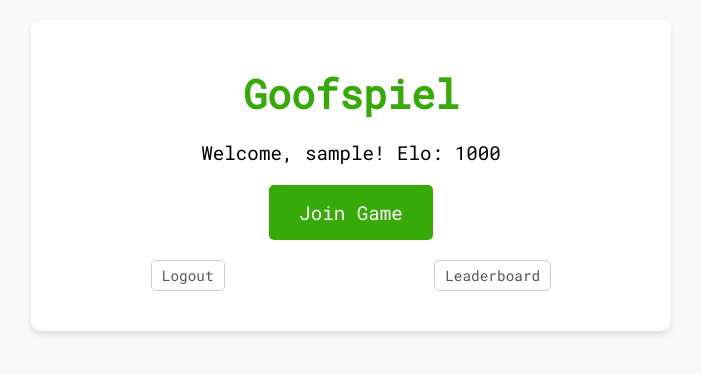
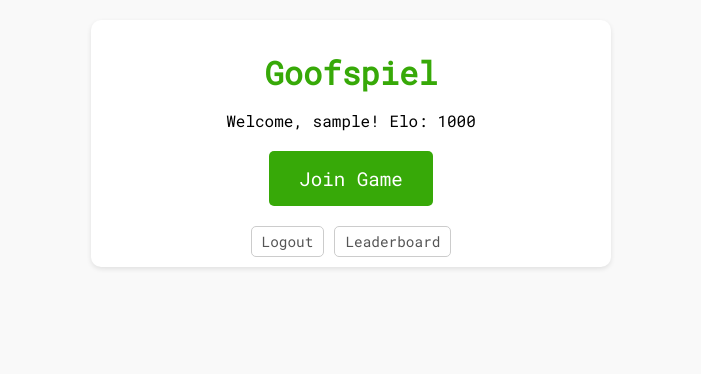
Before and after one commit to manipchi/gops, a Flask app: page / in a window 1280 px wide. Shown: the top 374 px of the page, without its empty margins (289-990 px from the left). Run offline with Flask 3, Linux system fonts and the light colour scheme; the visitor is signed in with stand-in values (Sample User, id 1); some libraries are stand-ins or nearby versions.

Commit message:
please work

```diff
--- a/templates/index.html
+++ b/templates/index.html
@@ -7,32 +7,49 @@
     <link href="https://fonts.googleapis.com/css2?family=Roboto+Mono&display=swap" rel="stylesheet">
     <link rel="stylesheet" href="{{ url_for('static', filename='css/styles.css') }}">
 </head>
-<body class="large-text" style="background-color: #f9f9f9;"> <!-- Changed body background color -->
-    <div id="game-container" style="max-width: 600px; margin: 20px auto; padding: 20px; background-color: white; border-radius: 10px; box-shadow: 0 4px 6px rgba(0, 0, 0, 0.1);"> <!-- Added max-width and centered content -->
+<body class="large-text">
+    <div id="game-container" class="full-width">
         <header>
-            <h1 style="font-size: 2.5rem; margin-bottom: 20px;">Goofspiel</h1> <!-- Increased font size -->
-        </header>
-        <main>
-            <section id="join-game-section">
-                {% if current_user.is_authenticated %}
-                <p id="welcome-message" style="font-size: 1.2rem; margin-bottom: 20px;">Welcome, {{ current_user.username }}! Elo: {{ current_user.elo }}</p> <!-- Adjusted font size and spacing -->
-                <div id="join-game-container" style="margin-bottom: 20px;">
-                    <!-- Removed inline styles and preserved button functionality -->
-                    <button id="join-btn" class="form-button">Join Game</button>
+            <h1>Goofspiel</h1>
+            {% if current_user.is_authenticated %}
+                <script>console.log("User is authenticated.");</script>
+                <p id="welcome-message">Welcome, {{ current_user.username }}! Elo: {{ current_user.elo }}</p>
+                <div id="join-game-container">
+                    <button id="join-btn">Join Game</button>
+                    <p id="waiting-message" style="display: none;"></p>
                 </div>
-                <nav id="nav-links" style="display: flex; justify-content: space-around; margin-bottom: 20px;">
+                <nav id="nav-links">
                     <a href="{{ url_for('logout') }}" class="nav-link">Logout</a>
                     <a href="{{ url_for('leaderboard') }}" class="nav-link">Leaderboard</a>
                 </nav>
-                {% else %}
-                <nav id="nav-links" style="display: flex; justify-content: space-around; margin-bottom: 20px;">
+            {% else %}
+                <script>console.log("User is not authenticated.");</script>
+                <nav id="nav-links">
                     <a href="{{ url_for('login') }}" class="nav-link">Login</a>
                     <a href="{{ url_for('register') }}" class="nav-link">Register</a>
                     <a href="{{ url_for('leaderboard') }}" class="nav-link">Leaderboard</a>
                 </nav>
-                {% endif %}
+            {% endif %}
+        </header>
+
+        <main>
+            <section id="play-section" style="display: none;">
+                <p id="prize-card">Prize Card: </p>
+                <p id="accumulated-prizes">Accumulated Prizes: None</p>
+                <p id="your-hand">Your Hand: </p>
+                <div id="hand-cards"></div>
+                <p id="round-info"></p>
+                <p id="scores"></p>
+            </section>
+
+            <section id="game-over-section" style="display: none;">
+                <p id="game-over-message"></p>
+                <button id="return-home-btn" data-home-url="{{ url_for('index') }}">Return to Home</button>
             </section>
         </main>
     </div>
+
+    <script src="https://cdn.socket.io/4.6.1/socket.io.min.js"></script>
+    <script src="{{ url_for('static', filename='js/main.js') }}"></script>
 </body>
 </html>
```
